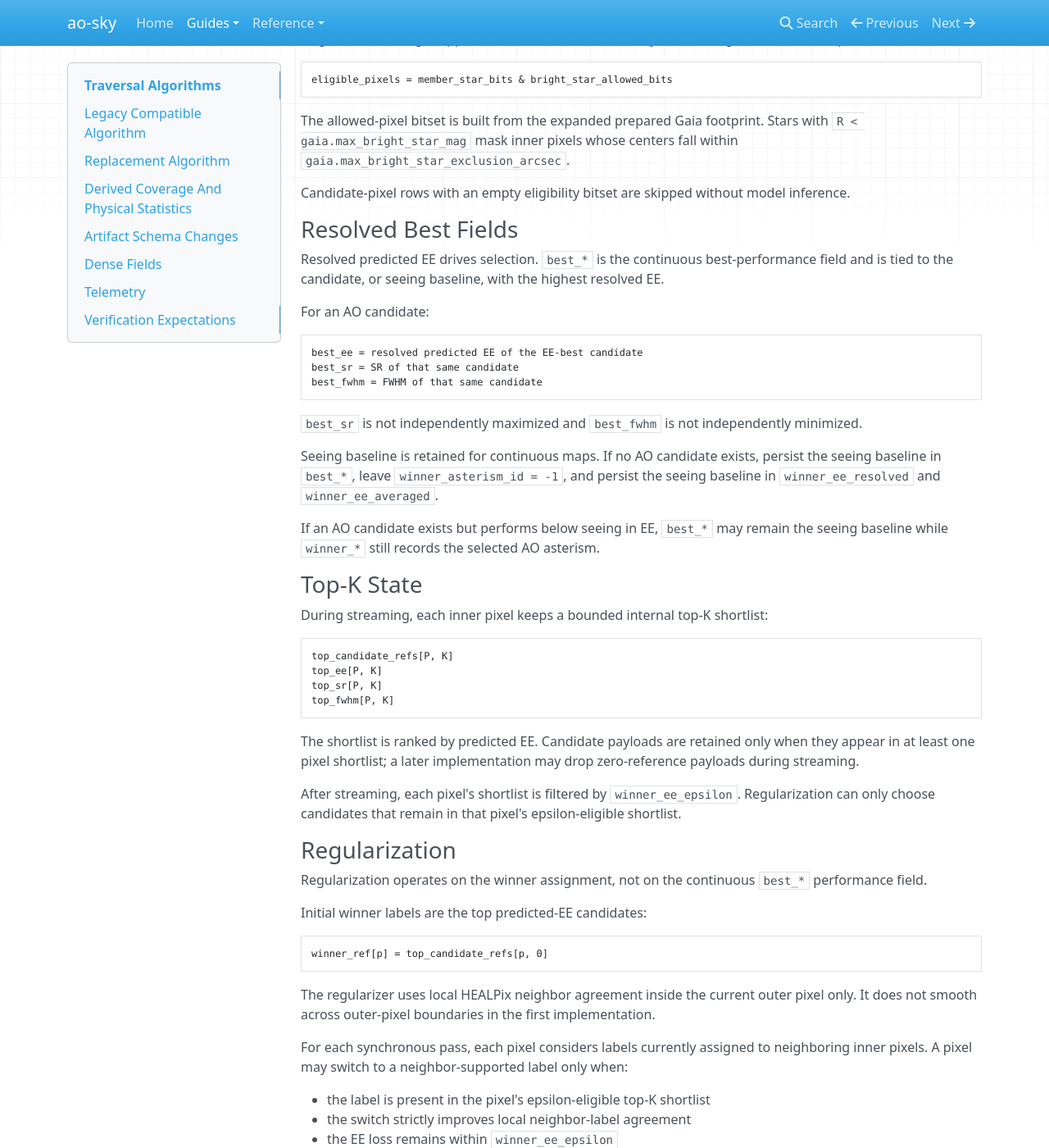
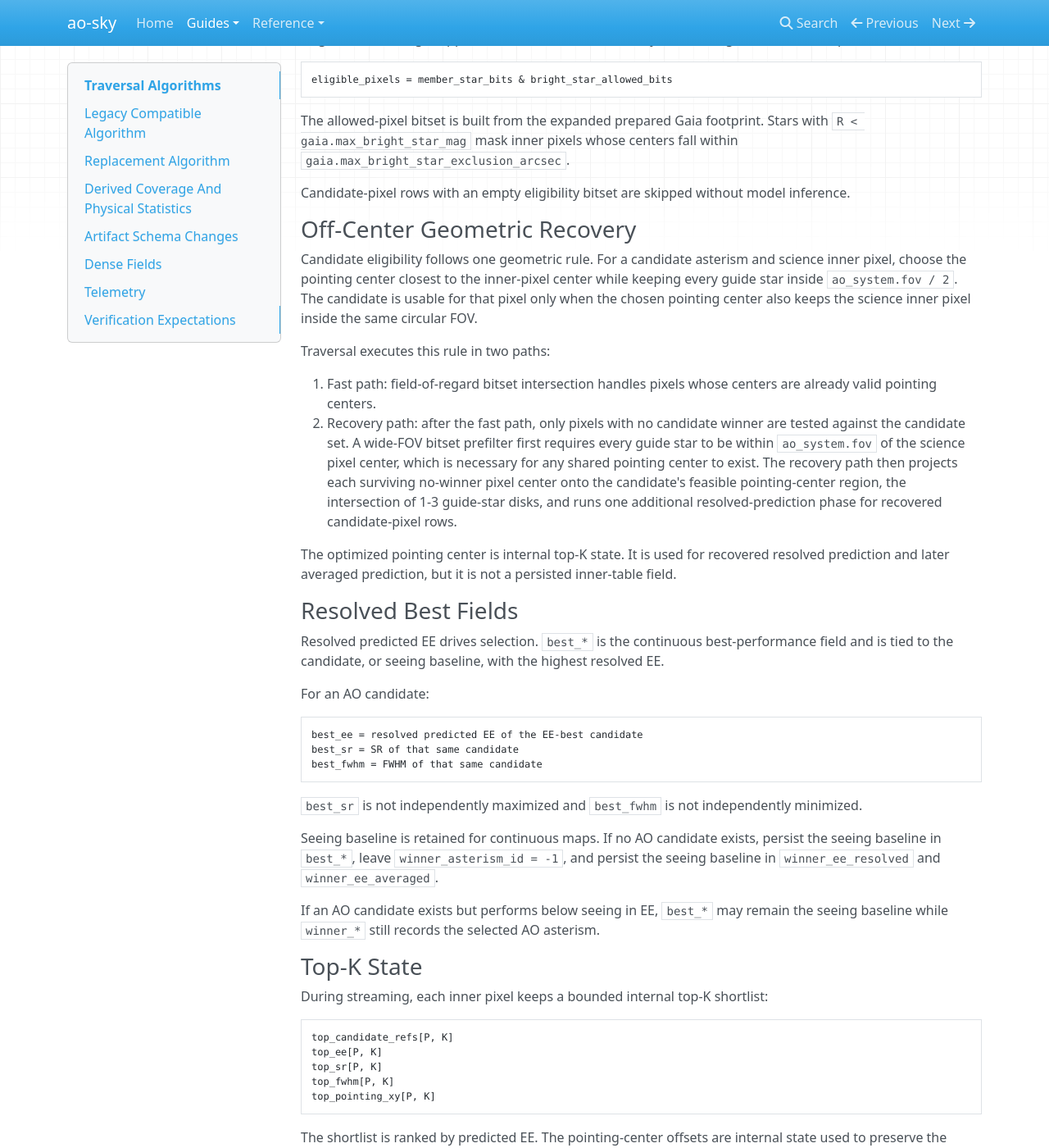
Before and after one commit to nvnunes/ao-sky, an MkDocs documentation site: the page built from docs/algorithms.md, in a window 1280 px wide and 1400 px high, scrolled down 5031 px. Shown: the whole window at 82% size. Built offline with MkDocs 1.6.1, drawn with Linux system fonts in a browser that asks for light colours; nearby versions of some CDN libraries; some of the changed text lies outside the part shown.

Commit message:
Add second pass to recover more winning asterisms

````diff
--- a/docs/algorithms.md
+++ b/docs/algorithms.md
@@ -295,6 +295,31 @@ within `gaia.max_bright_star_exclusion_arcsec`.
 Candidate-pixel rows with an empty eligibility bitset are skipped without
 model inference.
 
+### Off-Center Geometric Recovery
+
+Candidate eligibility follows one geometric rule. For a candidate asterism and
+science inner pixel, choose the pointing center closest to the inner-pixel
+center while keeping every guide star inside `ao_system.fov / 2`. The candidate
+is usable for that pixel only when the chosen pointing center also keeps the
+science inner pixel inside the same circular FOV.
+
+Traversal executes this rule in two paths:
+
+1. Fast path: field-of-regard bitset intersection handles pixels whose centers
+   are already valid pointing centers.
+2. Recovery path: after the fast path, only pixels with no candidate winner are
+   tested against the candidate set. A wide-FOV bitset prefilter first requires
+   every guide star to be within `ao_system.fov` of the science pixel center,
+   which is necessary for any shared pointing center to exist. The recovery
+   path then projects each surviving no-winner pixel center onto the candidate's
+   feasible pointing-center region, the intersection of 1-3 guide-star disks,
+   and runs one additional resolved-prediction phase for recovered
+   candidate-pixel rows.
+
+The optimized pointing center is internal top-K state. It is used for recovered
+resolved prediction and later averaged prediction, but it is not a persisted
+inner-table field.
+
 ### Resolved Best Fields
 
 Resolved predicted EE drives selection. `best_*` is the continuous
@@ -328,11 +353,14 @@ top_candidate_refs[P, K]
 top_ee[P, K]
 top_sr[P, K]
 top_fwhm[P, K]
+top_pointing_xy[P, K]
 ```
 
-The shortlist is ranked by predicted EE. Candidate payloads are retained only
-when they appear in at least one pixel shortlist; a later implementation may
-drop zero-reference payloads during streaming.
+The shortlist is ranked by predicted EE. The pointing-center offsets are
+internal state used to preserve the model-input center for normal and recovered
+rows. Candidate payloads are retained only when they appear in at least one
+pixel shortlist; a later implementation may drop zero-reference payloads during
+streaming.
 
 After streaming, each pixel's shortlist is filtered by
 `winner_ee_epsilon`. Regularization can only choose candidates that remain in
@@ -377,8 +405,8 @@ after regularization, for final winner-pixel pairs.
 For final regularized winners:
 
 1. Group winner-pixel pairs by star count.
-2. Rebuild NGS payloads from retained candidate member coordinates and inner
-   pixel centers.
+2. Rebuild NGS payloads from retained candidate member coordinates and the
+   selected internal pointing centers.
 3. Run the averaged model in batches.
 4. Fill `winner_ee_averaged`.
 5. Compute averaged coverage.
````
Also changed, not shown: 4 other files.
